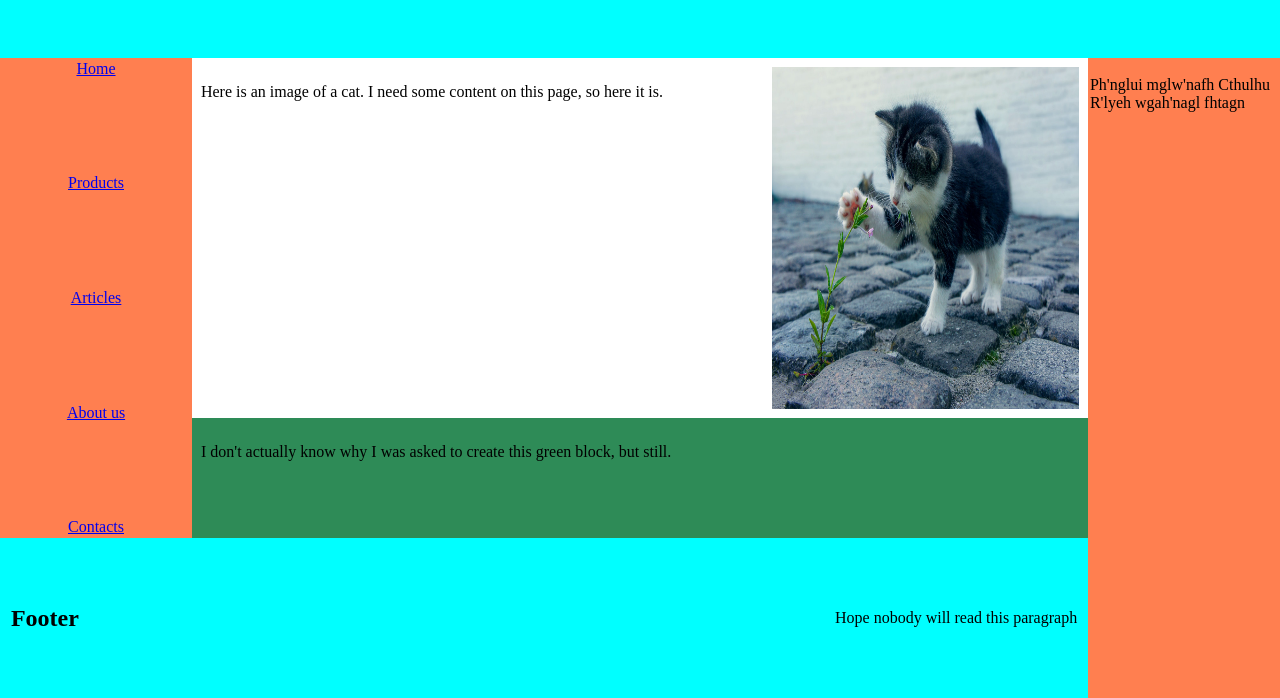
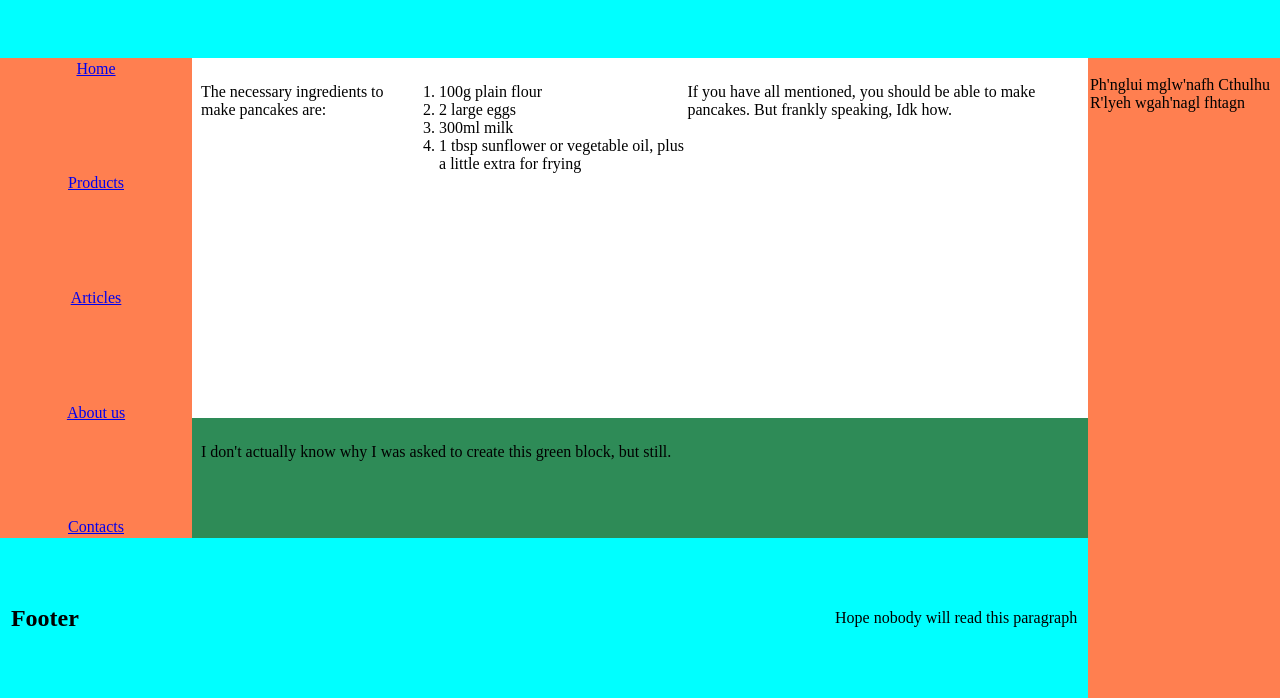
Before and after one commit to koziuberda/webdev-lab1, a plain HTML site: page products.html in a window 1280 px wide. Shown: the part 102-800 px from the top of the page. Drawn offline with Linux system fonts and the light colour scheme.

Commit message:
Added some more diversity to page content

```diff
--- a/products.html
+++ b/products.html
@@ -22,8 +22,14 @@
         <a href="contacts.html">Contacts</a>
     </nav>
     <main class="main">
-        <p>Here is an image of a cat. I need some content on this page, so here it is.</p>
-        <img id="cat-img" src="resources/dim-hou-93AcQpzcASE-unsplash.jpg">
+        <p>The necessary ingredients to make pancakes are: </p>
+        <ol>
+            <li>100g plain flour</li>
+            <li>2 large eggs</li>
+            <li>300ml milk</li>
+            <li>1 tbsp sunflower or vegetable oil, plus a little extra for frying</li>
+        </ol>
+        <p>If you have all mentioned, you should be able to make pancakes. But frankly speaking, Idk how. </p>
     </main>
     <aside class="middle-aside">
         <p>I don't actually know why I was asked to create this green block, but still. </p>
```
Also changed, not shown: about.html (+1 -2 lines), contacts.html (+1 -2 lines).
